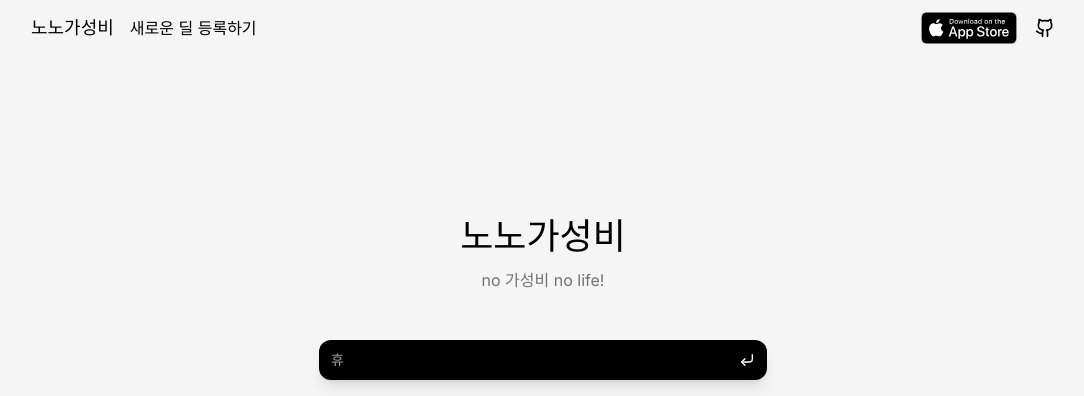
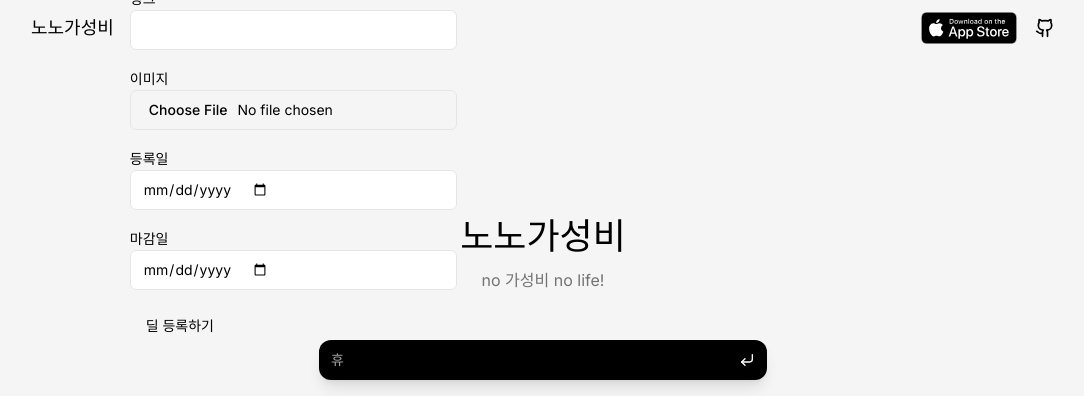
Before and after one commit to deohyunpark/no_gaseongbi_no_life, a Next.js app: page / in a window 1280 px wide. Shown: the top 396 px of the page, without its empty margins (97-1181 px from the left). Built offline with nearby package versions, Linux system fonts and the light colour scheme; no server answers; the database is empty; what replicate would draw is missing.

Commit message:
Update layout.tsx

```diff
--- a/src/app/layout.tsx
+++ b/src/app/layout.tsx
@@ -7,6 +7,7 @@ import Image from "next/image";
 import Link from "next/link";
 import { Providers } from "./_components/providers";
 import "./globals.css";
+import NewDealComponent from './_components/page-content/page';
 
 export const dynamic = "force-dynamic";
 export const runtime = "edge";
@@ -53,6 +54,7 @@ export default function RootLayout({ children }: { children: React.ReactNode })
             </Link>
             <Link href="/new-deal">
               <span>새로운 딜 등록하기</span>
+              <NewDealComponent/>
             </Link>
           </div>
           <div className="flex flex-row flex-nowrap gap-x-1.5 items-center">
```
